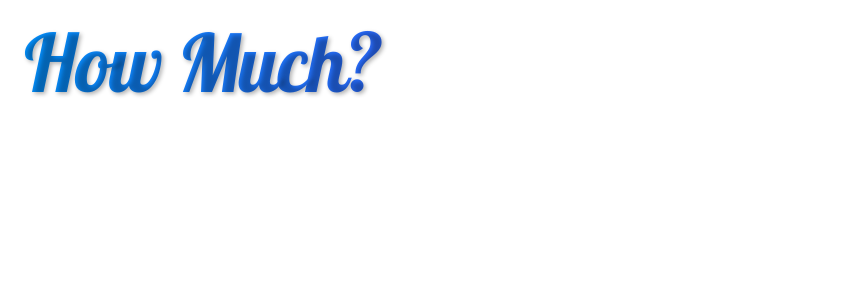
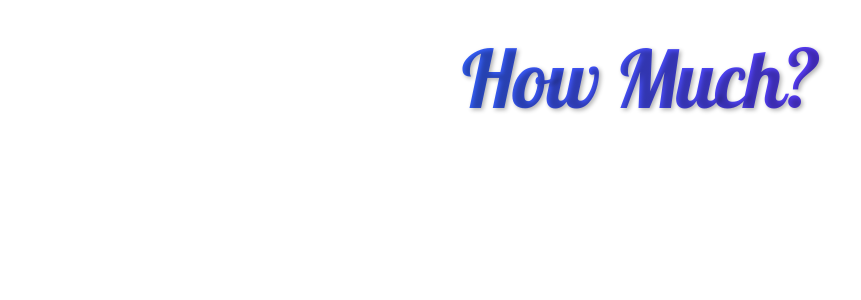
Before and after one commit to volodons/how-much, a React (Create React App) app: page / in a window 1280 px wide. Shown: the top 300 px of the page, without its empty margins (0-861 px from the left). Built offline with nearby package versions, Linux system fonts and the light colour scheme.

Commit message:
Refactor and improve Title component

```diff
--- a/src/components/Title/Title.jsx
+++ b/src/components/Title/Title.jsx
@@ -3,15 +3,20 @@ import { styled } from "@mui/material";
 import "typeface-lobster";
 
 const StyledTypography = styled(Typography)`
-    margin: 1rem;
+    margin-top: 2rem;
+    margin-bottom: 2rem;
     background-color: #0390fc;
     background: linear-gradient(to right, #0390fc 0%, #8c0dfc 100%);
     background-clip: text;
     -webkit-background-clip: text;
     -webkit-text-fill-color: transparent;
-    font-family: lobster, sans-serif;
+    font-family: Lobster, sans-serif;
     font-size: 5rem;
+    text-align: center;
     text-shadow: 2px 2px 4px rgba(0, 0, 0, 0.3);
+    &:hover {
+        text-shadow: 3px 3px 6px rgba(0, 0, 0, 0.4);
+    }
 `;
 
 const Title = () => {
```
